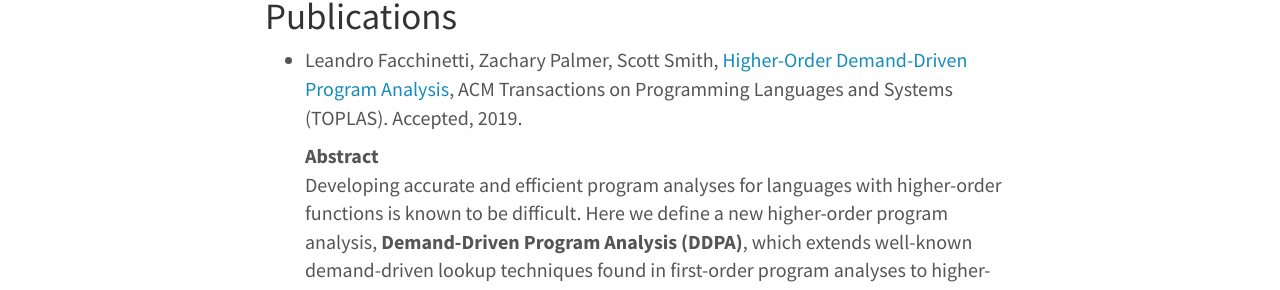
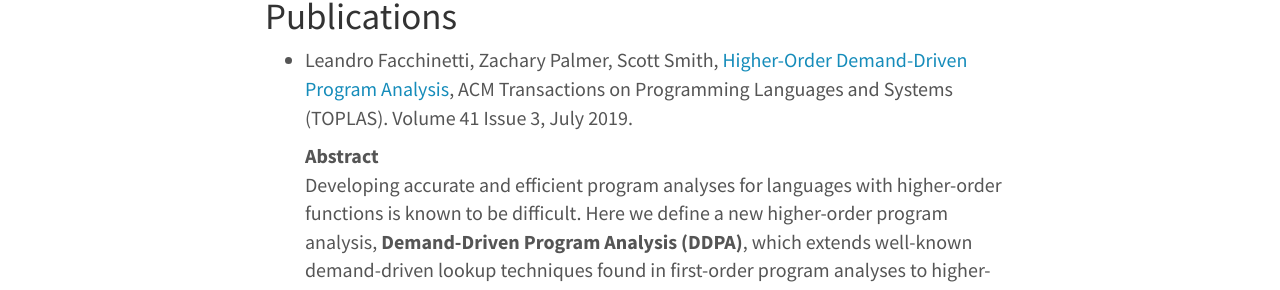
Before and after one commit to JHU-PL-Lab/www-pl-lab, a Jekyll site: the page built from projects/demand-driven-program-analysis/demand-driven-program-analysis.md, in a window 1280 px wide. Shown: the part 615-905 px from the top of the page. Built offline with Jekyll 4.4.1, drawn with Linux system fonts in a browser that asks for light colours.

Commit message:
add TOPLAS issue number for DDPA

```diff
--- a/projects/demand-driven-program-analysis/demand-driven-program-analysis.md
+++ b/projects/demand-driven-program-analysis/demand-driven-program-analysis.md
@@ -23,7 +23,7 @@ working on efficient implementations of the variable lookup algorithm.
 Publications
 ------------
 
-- Leandro Facchinetti, Zachary Palmer, Scott Smith, [Higher-Order Demand-Driven Program Analysis](/projects/demand-driven-program-analysis/papers/higher-order-demand-driven-program-analysis-toplas.pdf), ACM Transactions on Programming Languages and Systems (TOPLAS). Accepted, 2019.
+- Leandro Facchinetti, Zachary Palmer, Scott Smith, [Higher-Order Demand-Driven Program Analysis](/projects/demand-driven-program-analysis/papers/higher-order-demand-driven-program-analysis-toplas.pdf), ACM Transactions on Programming Languages and Systems (TOPLAS). Volume 41 Issue 3, July 2019.
 
   Abstract
 
```
